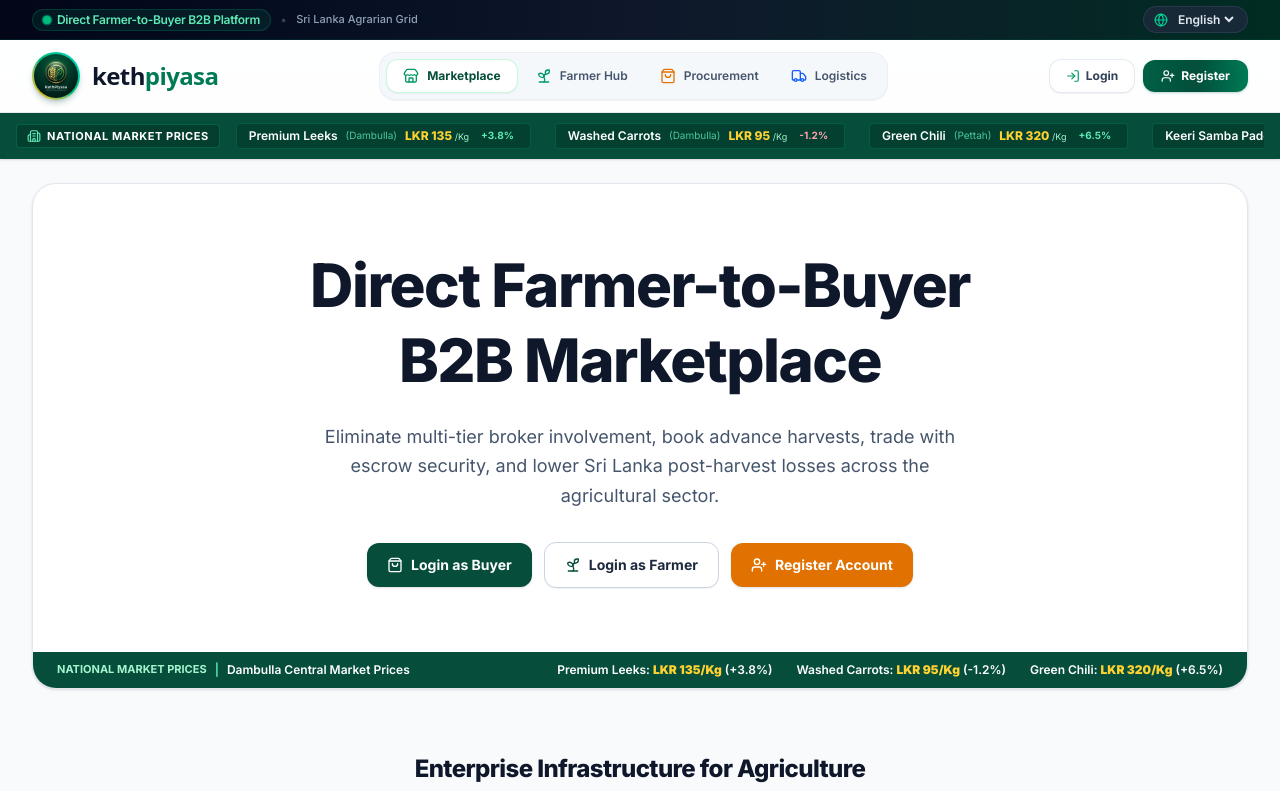
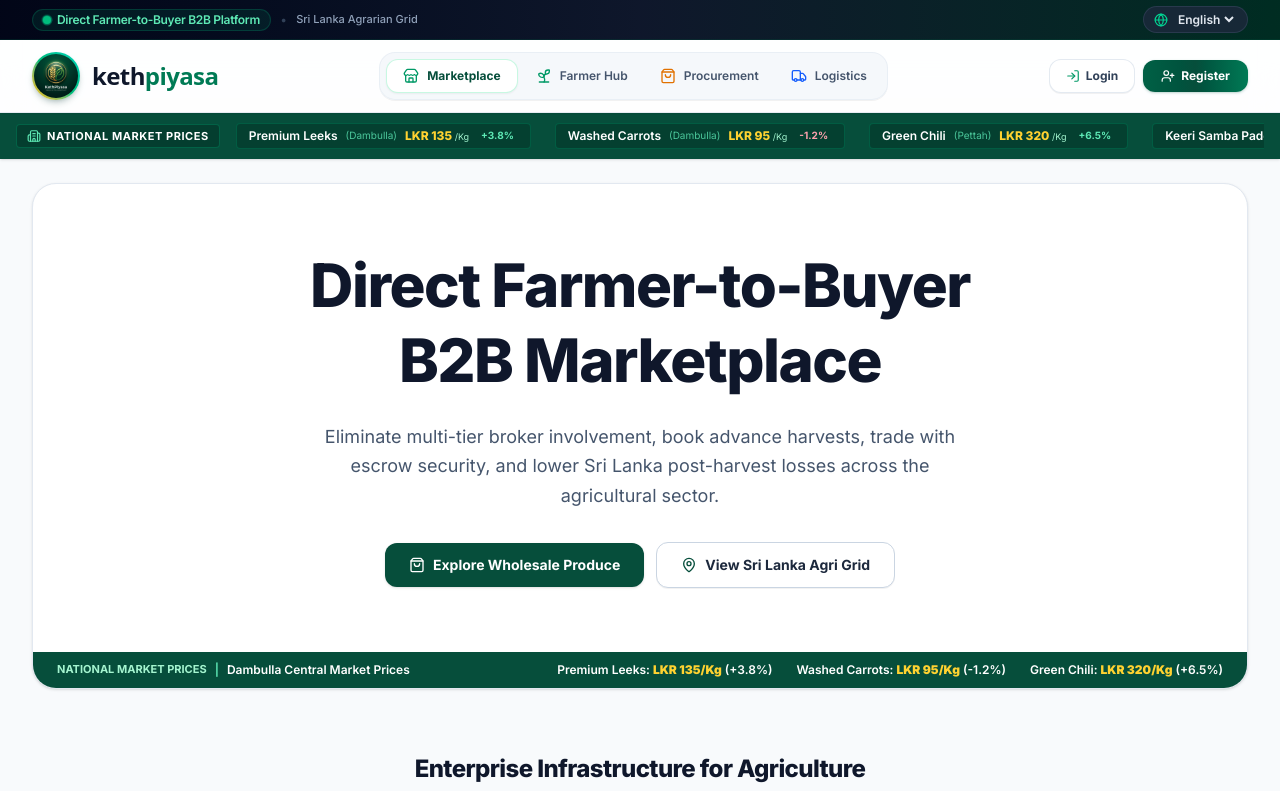
Before and after one commit to deshan2004/KethPiyasa, a Next.js app: page / in a window 1280 px wide. Shown: the top 791 px of the page. Built offline with nearby package versions, Linux system fonts and the light colour scheme.

Commit message:
Update page.tsx

```diff
--- a/app/page.tsx
+++ b/app/page.tsx
@@ -68,29 +68,21 @@
             </div>
           ) : (
             <div className="flex flex-wrap items-center justify-center gap-3 pt-2">
-              <Link
-                href="/login?role=buyer"
-                className="flex items-center gap-2 bg-[#064e3b] hover:bg-[#043e2f] text-white font-bold text-xs sm:text-sm px-5 py-3 rounded-xl shadow transition-all"
+              <a
+                href="#active-listings"
+                className="flex items-center gap-2 bg-[#064e3b] hover:bg-[#043e2f] text-white font-bold text-xs sm:text-sm px-6 py-3 rounded-xl shadow transition-all active:scale-95"
               >
                 <ShoppingBag className="w-4 h-4" />
-                <span>Login as Buyer</span>
-              </Link>
+                <span>Explore Wholesale Produce</span>
+              </a>
 
-              <Link
-                href="/login?role=farmer"
-                className="flex items-center gap-2 bg-white hover:bg-slate-50 text-slate-800 font-bold text-xs sm:text-sm px-5 py-3 rounded-xl border border-slate-300 shadow-2xs transition-all"
+              <a
+                href="#agri-map"
+                className="flex items-center gap-2 bg-white hover:bg-slate-50 text-slate-800 font-bold text-xs sm:text-sm px-6 py-3 rounded-xl border border-slate-300 shadow-2xs transition-all active:scale-95"
               >
-                <Sprout className="w-4 h-4 text-[#064e3b]" />
-                <span>Login as Farmer</span>
-              </Link>
-
-              <Link
-                href="/register"
-                className="flex items-center gap-2 bg-amber-600 hover:bg-amber-700 text-white font-bold text-xs sm:text-sm px-5 py-3 rounded-xl shadow transition-all"
-              >
-                <UserPlus className="w-4 h-4" />
-                <span>Register Account</span>
-              </Link>
+                <MapPin className="w-4 h-4 text-[#064e3b]" />
+                <span>View Sri Lanka Agri Grid</span>
+              </a>
             </div>
           )}
         </div>
@@ -154,12 +146,12 @@
       </section>
 
       {/* Sri Lanka Distribution Map */}
-      <section className="space-y-4">
+      <section id="agri-map" className="space-y-4">
         <SriLankaMap listings={listings} onSelectListing={(l) => setSelectedListing(l)} />
       </section>
 
       {/* Active Wholesale Listings */}
-      <section className="space-y-6">
+      <section id="active-listings" className="space-y-6">
         <div className="flex flex-wrap items-center justify-between gap-4 border-b border-slate-200 pb-4">
           <div>
             <h2 className="text-2xl font-bold text-slate-900 tracking-tight">Active Wholesale Produce Listings</h2>
```
